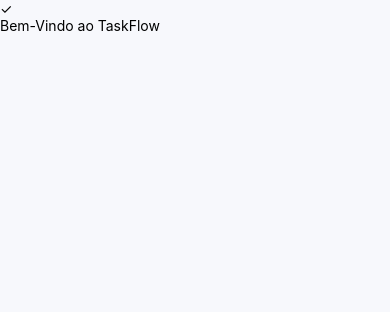
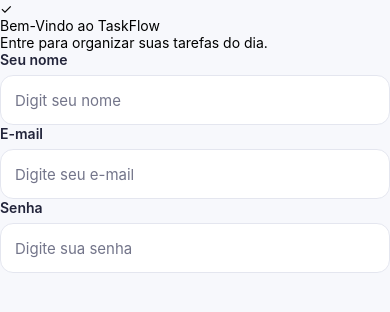
Before and after one commit to Samiihh/TaskFlow, a React Native app: screen / in a window 390 px wide. Shown: the top 312 px of the page. Built offline with nearby package versions, Linux system fonts and the light colour scheme.

Commit message:
Atualizando projeto

```diff
--- a/src/screens/LoginScreen.js
+++ b/src/screens/LoginScreen.js
@@ -1,5 +1,6 @@
 import { useState } from "react";
 import { KeyboardAvoidingView, Platform, ScrollView, StyleSheet, Text, View } from "react-native";
+import Input from "../components/Input";
 
 export default function LoginScreen({ navigation, onLogin }) {
 
@@ -74,6 +75,44 @@
                         Bem-Vindo ao TaskFlow
                     </Text>
 
+                    {/* subtitulo */}
+
+                    <Text styles={styles.subtitle}>
+                        Entre para organizar suas tarefas do dia.
+                    </Text>
+
+                    {/* formulario */}
+
+                    <View style={styles.form}>
+                        {/* campos de input do formulario */}
+                        <Input
+                            label="Seu nome"
+                            value={name}
+                            onChangeText={setName}
+                            placeHolder="Digit seu nome"
+                        />
+                        <Input
+                            label="E-mail"
+                            value={email}
+                            onChangeText={setEmail}
+                            placeHolder="Digite seu e-mail"
+                        />
+                        <Input
+                            label="Senha"
+                            value={passWord}
+                            onChangeText={setPassWord}
+                            placeHolder="Digite sua senha"
+                        />
+
+
+                        {/* mensagem de erro */}
+
+                        {error ? (
+                            <Text style={styles.error}>
+                                {error}
+                            </Text>
+                        ) : null}
+                    </View>
 
 
 
```
Lines whose indentation alone changed are shown as unchanged.
